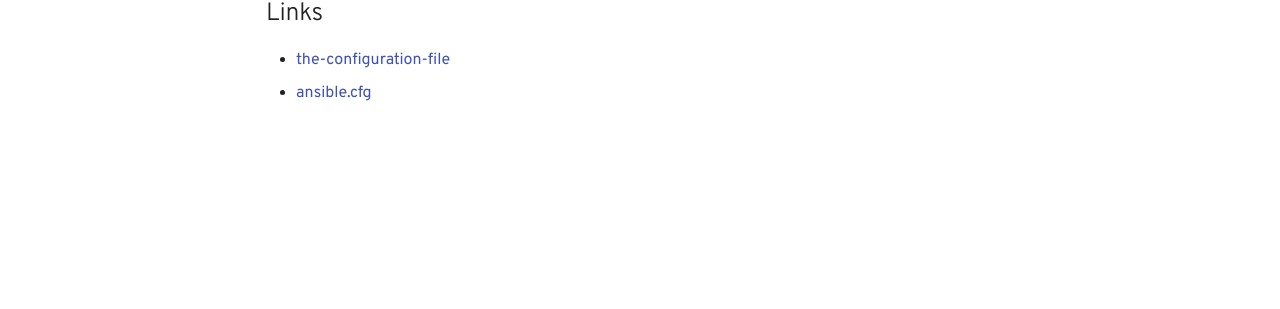
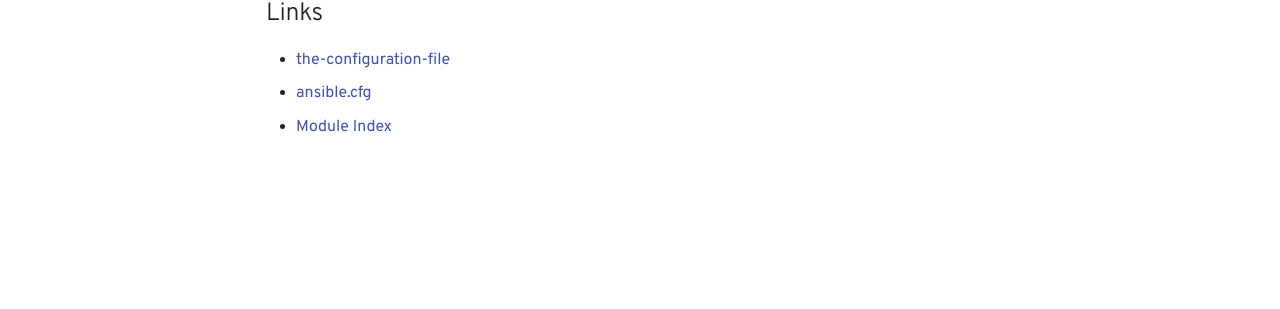
Before and after one commit to aisuhua/aisuhua.github.io, an MkDocs documentation site: the page built from docs/ansible/index.md, in a window 1280 px wide. Shown: the part 444-753 px from the top of the page. Built offline with MkDocs 1.6.1 and Material for MkDocs 9.7.7, drawn with Linux system fonts in a browser that asks for light colours; comment, search, counter and statistics services are not loaded.

Commit message:
index.md

```diff
--- a/docs/ansible/index.md
+++ b/docs/ansible/index.md
@@ -17,3 +17,4 @@
 
 - [the-configuration-file](https://docs.ansible.com/ansible/2.9/reference_appendices/config.html#the-configuration-file)
 - [ansible.cfg](https://github.com/ansible/ansible/blob/stable-2.9/examples/ansible.cfg)
+- [Module Index](https://docs.ansible.com/ansible/2.9/modules/modules_by_category.html#modules-by-category)
```
